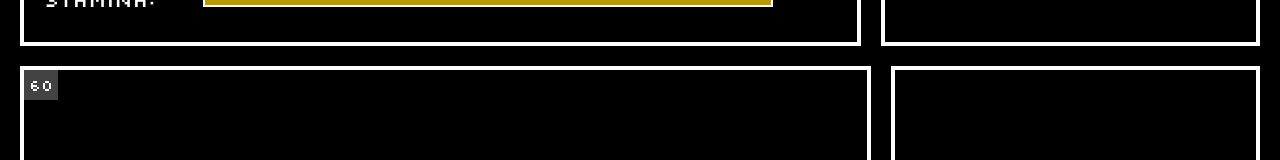
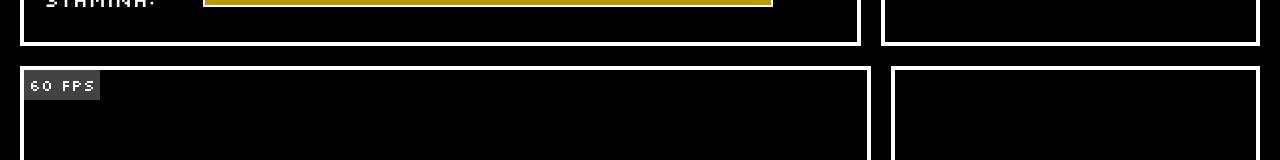
Before and after one commit to ABMJasonS/rpg-game, a website with bundled scripts: page public/index.html in a window 1280 px wide. Shown: the part 264-424 px from the top of the page. Built offline with nearby package versions, Linux system fonts and the light colour scheme.

Commit message:
FPS counter adjustments

```diff
--- a/public/index.html
+++ b/public/index.html
@@ -40,7 +40,7 @@
       </div>
       <div id="bottom">
         <div id="main-frame">
-          <span id="fps-counter">--</span>
+          <span id="fps-counter">-- fps</span>
         </div>
         <div id="inventory"></div>
         <div id="mini-map"></div>
--- a/src/main.ts
+++ b/src/main.ts
@@ -34,6 +34,6 @@ import { createVector } from "./vector.js";
   }, 1000 / 240);
 
   setInterval(() => {
-    $("#fps-counter").innerText = fps;
+    $("#fps-counter").innerText = `${fps} FPS`;
   }, 1000);
 })();
```
